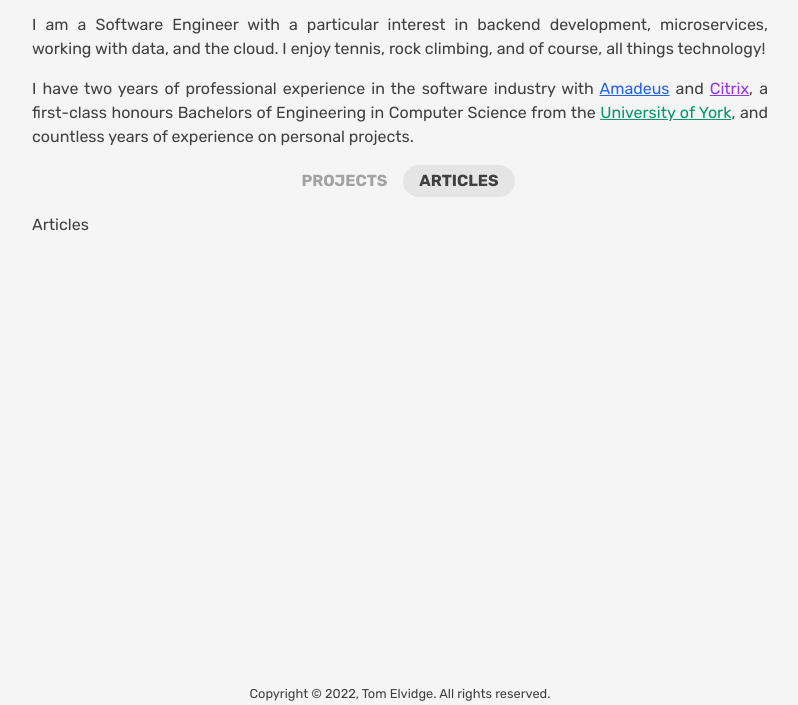
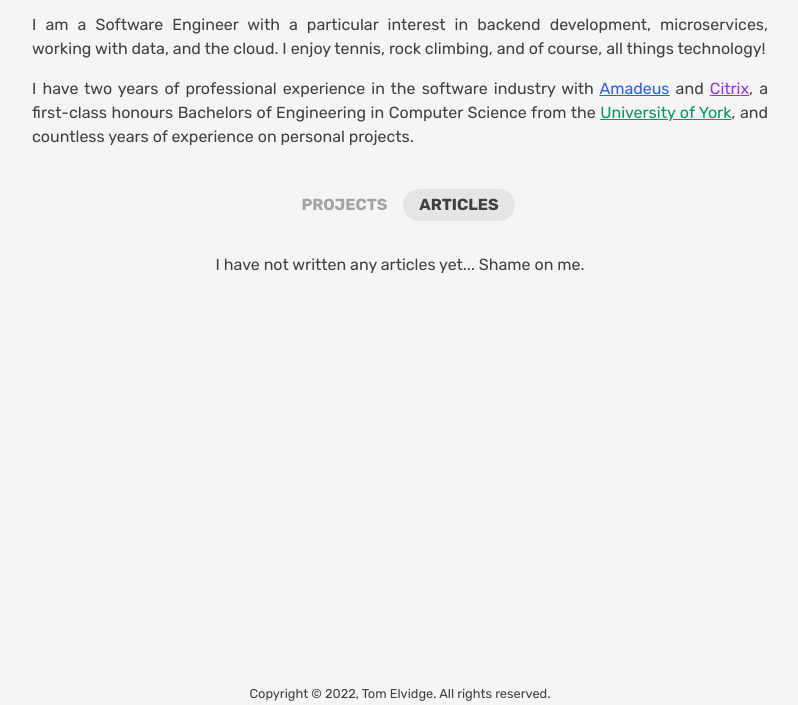
Before and after one commit to tom-elvidge/personalsite, a Gatsby site: page / in a window 1280 px wide. Both pictures are taken after a click on the button "ARTICLES". Shown: the part 95-800 px from the top of the page, without its empty margins (240-1038 px from the left). Built offline with nearby package versions, Linux system fonts and the light colour scheme; Gatsby itself is replaced by a stand-in of ours.

Commit message:
Updated spacing on index

```diff
--- a/src/pages/index.js
+++ b/src/pages/index.js
@@ -22,21 +22,25 @@ class IndexPage extends React.Component {
   render() {
     return (
       <Root>
-        <div className="flex flex-col space-y-4">
+        <div className="flex flex-col space-y-8 pb-4">
+          <div className="space-y-4">
             <h1 className="text-3xl">Software Engineer and Computer Science graduate</h1>
             <p className="text-justify">I am a Software Engineer with a particular interest in backend development, microservices, working with data, and the cloud. I enjoy tennis, rock climbing, and of course, all things technology! </p>
-          <p className="text-justify">I have two years of professional experience in the software industry with <span className="underline text-blue-600">Amadeus</span> and <span className="underline text-purple-600">Citrix</span>, a first-class honours Bachelors of Engineering in Computer Science from the <span className="underline text-emerald-600">University of York</span>, and countless years of experience on personal projects.</p>
+            <p className="text-justify pb-2">I have two years of professional experience in the software industry with <span className="underline text-blue-600">Amadeus</span> and <span className="underline text-purple-600">Citrix</span>, a first-class honours Bachelors of Engineering in Computer Science from the <span className="underline text-emerald-600">University of York</span>, and countless years of experience on personal projects.</p>
+          </div>
           <div className="flex flex-row justify-center">
             <SelectButton text="PROJECTS" selected={this.state.showProjects} onClick={this.updateShowProjects.bind(this, true)} />
             <SelectButton text="ARTICLES" selected={!this.state.showProjects} onClick={this.updateShowProjects.bind(this, false)} />
           </div>
+          <div className="space-y-4">
             {
               this.state.showProjects ? (
                 projects.map(project => {
                   return <Project project={project} />
                 })
-            ) : <h1>Articles</h1>
+              ) : <p className="text-center">I have not written any articles yet... Shame on me.</p>
             }
+          </div>
         </div>
       </Root>
     )
```
Lines whose indentation alone changed are shown as unchanged.
